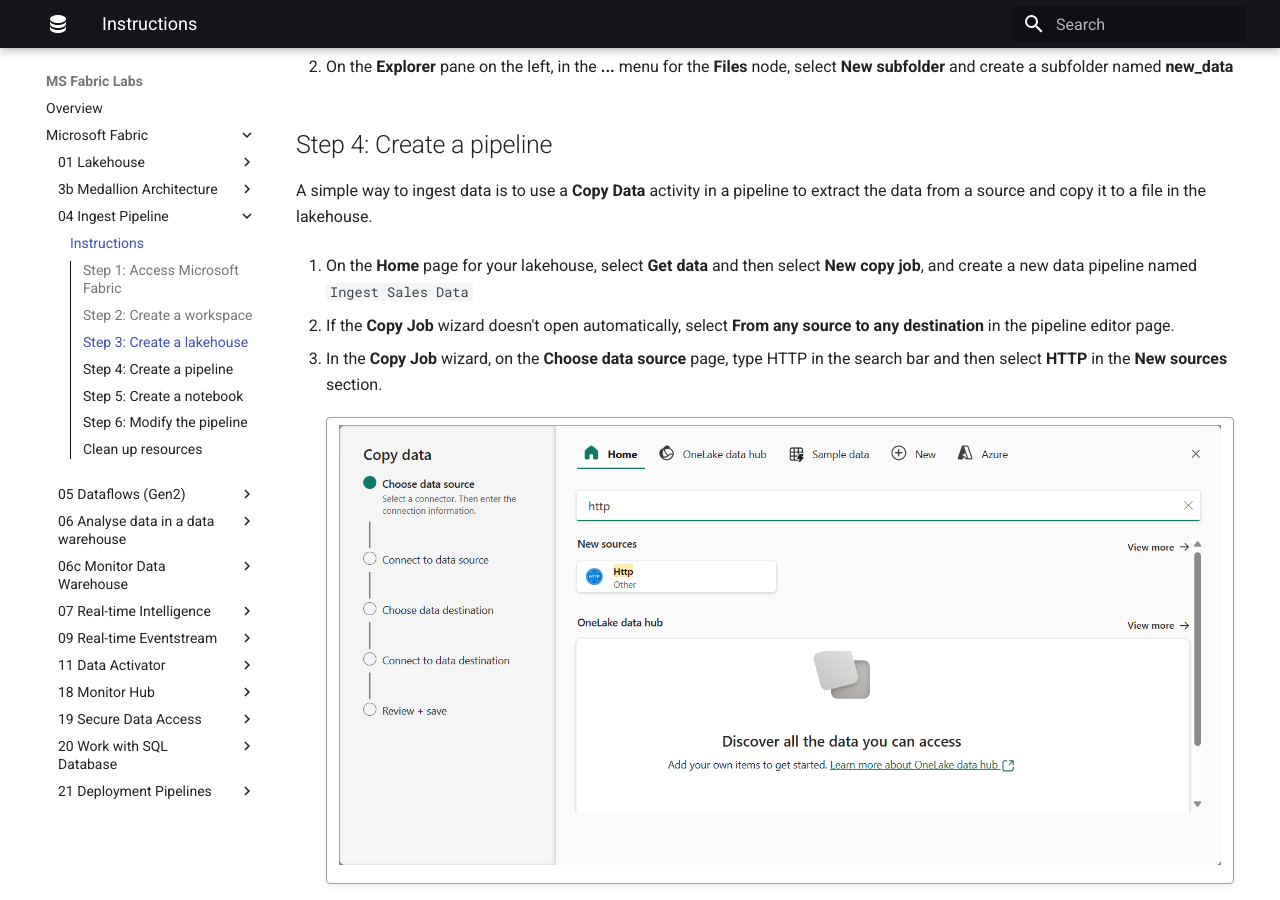
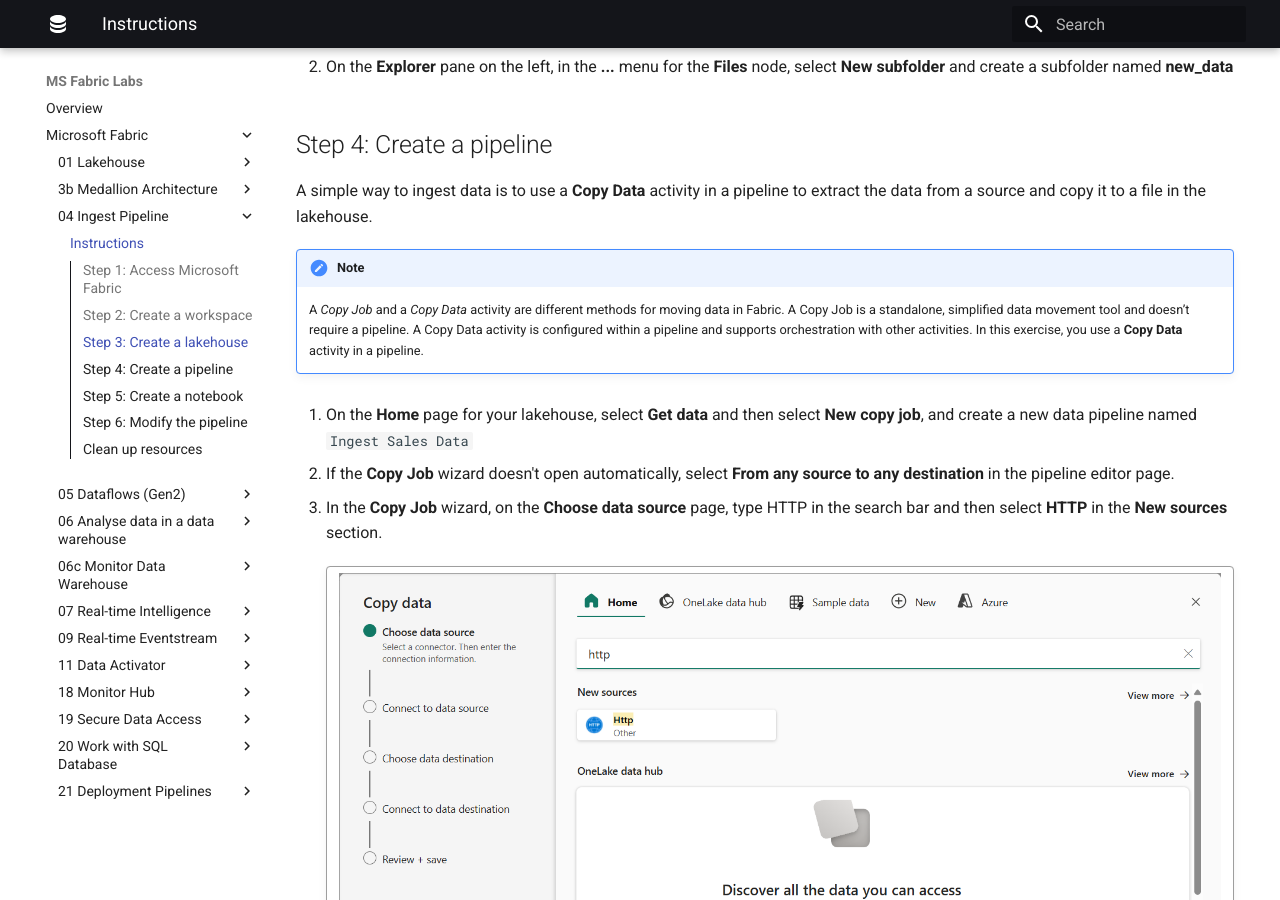
Before and after one commit to qaalabs/fabric, an MkDocs documentation site: the page built from docs/04-ingest-pipeline/instructions.md, in a window 1280 px wide and 900 px high, scrolled down 3497 px. Built offline with MkDocs 1.6.1 and Material for MkDocs 9.7.7, drawn with Linux system fonts in a browser that asks for light colours.

Commit message:
fix instructions

```diff
--- a/docs/04-ingest-pipeline/instructions.md
+++ b/docs/04-ingest-pipeline/instructions.md
@@ -76,6 +76,9 @@
 ## Step 4: Create a pipeline
 
 A simple way to ingest data is to use a **Copy Data** activity in a pipeline to extract the data from a source and copy it to a file in the lakehouse.
+
+!!! note
+    A *Copy Job* and a *Copy Data* activity are different methods for moving data in Fabric. A Copy Job is a standalone, simplified data movement tool and doesn’t require a pipeline. A Copy Data activity is configured within a pipeline and supports orchestration with other activities. In this exercise, you use a **Copy Data** activity in a pipeline.
 
 1. On the **Home** page for your lakehouse, select **Get data** and then select **New copy job**, and create a new data pipeline named `Ingest Sales Data`
 
```
Also changed, not shown: docs/05-dataflows-gen2/instructions.md (+8 -7 lines).
